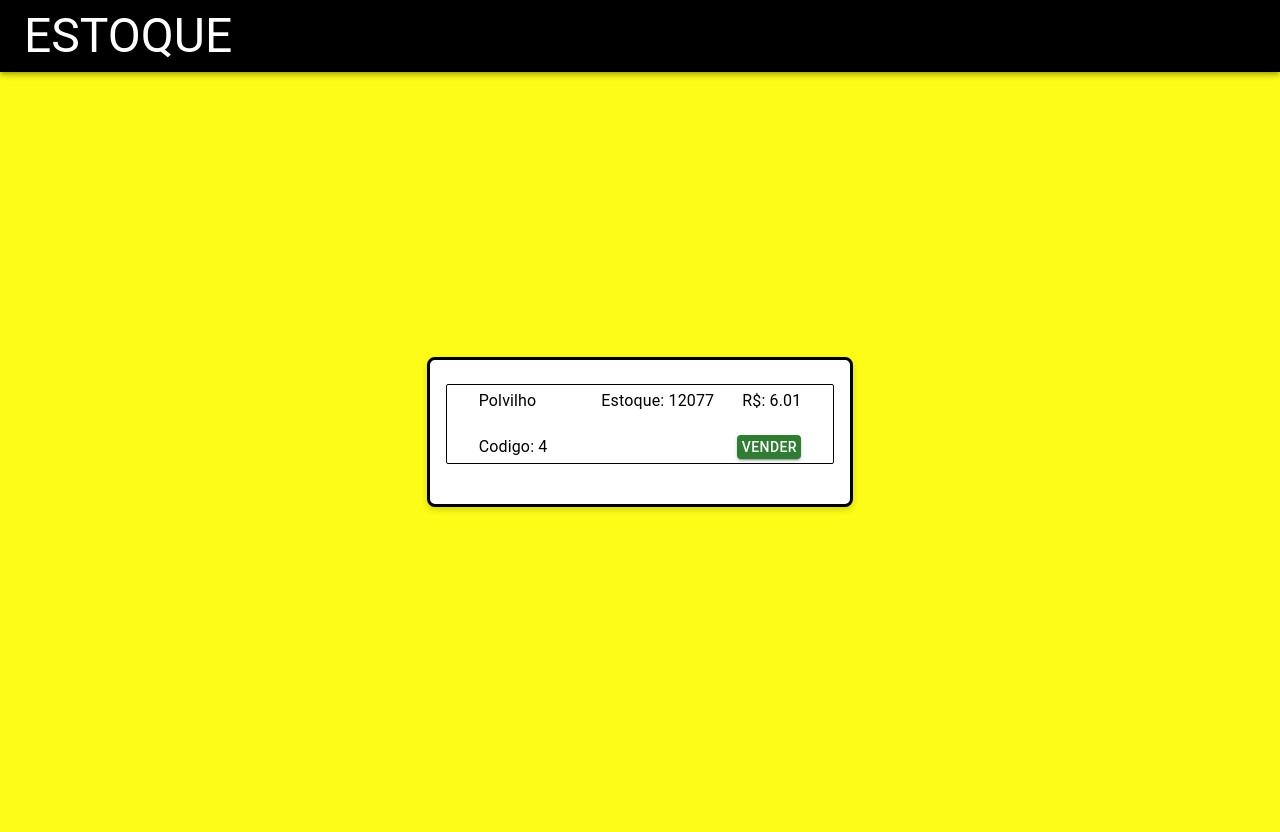
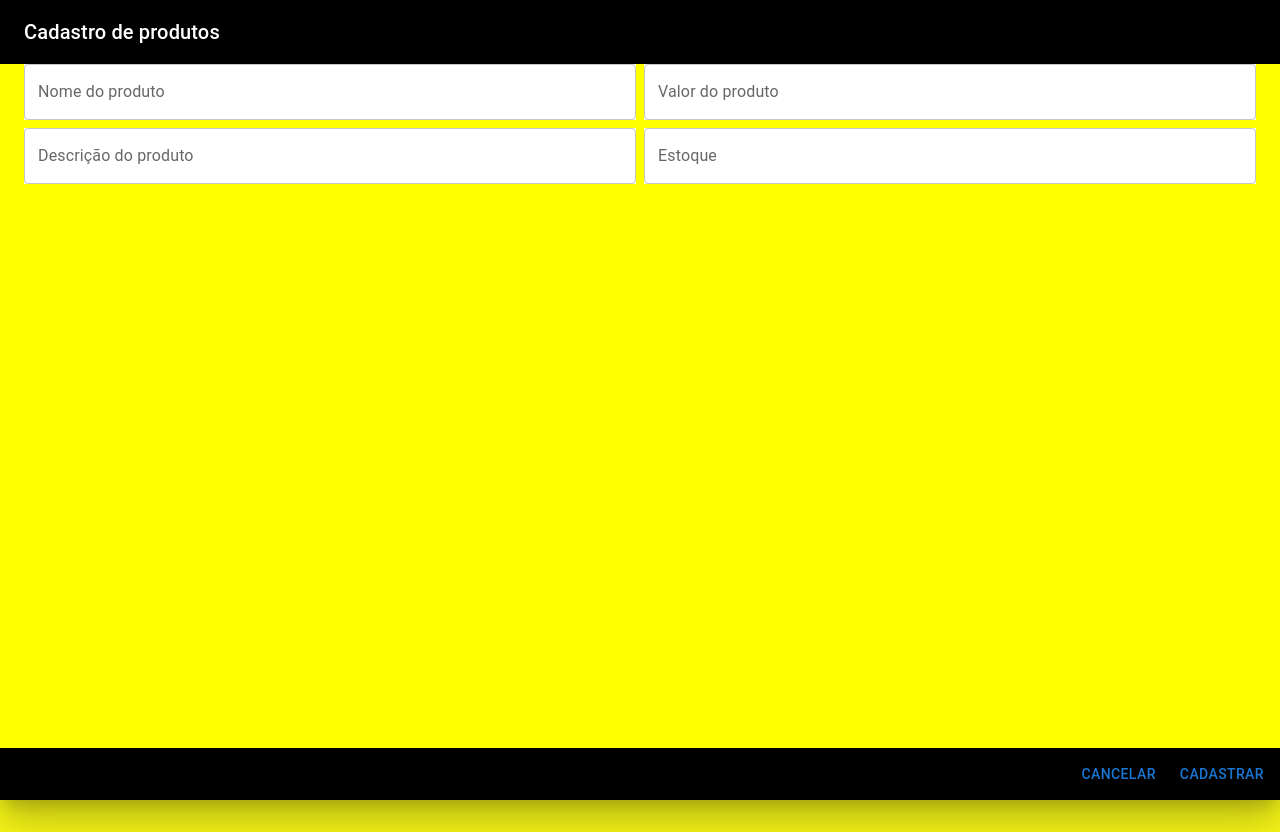
Before and after one commit to sadomoso/EstoqueOnline, a React (Create React App) app: page /Home in a window 1280 px wide. Both pictures are taken after a click on the button "Adicionar". Built offline with nearby package versions, Linux system fonts and the light colour scheme; data requests are answered from the project's data file.

Commit message:
Cadastro de produtos finalizado

```diff
--- a/db.json
+++ b/db.json
@@ -13,15 +13,7 @@
       "ADM": false
     }
   ],
-  "Produtos": [
-    {
-      "id": 4,
-      "NomeProduto": "Polvilho",
-      "ValorBase": 6.01,
-      "Estoque": 12077,
-      "Descricao": "Um belo produto"
-    }
-  ],
+  "Produtos": [],
   "Registro-de-Vendas": [
     {
       "NomeComprador": "felipe",
--- a/src/Components/Menu.js
+++ b/src/Components/Menu.js
@@ -10,8 +10,6 @@ export default function Menu() {
             <Typography variant='h3' display="inline-flex">ESTOQUE</Typography>
           </Grid>
           <Grid item xs={12} md={6} container justifyContent="flex-end">
-            <Button variant='h5' display="inline-flex"></Button>
-            <Button variant='h5' display="inline-flex"></Button>
           </Grid>
         </Grid>
       </Toolbar>
--- a/src/Paginas/Home.js
+++ b/src/Paginas/Home.js
@@ -3,6 +3,9 @@ import { Box, Button, List, ListItem, Typography, Dialog, DialogTitle, DialogCon
 
 import GetProdutos from "../Requisicoes/Get.Produto.Requisicao";
 import putRequisicao from "../Requisicoes/Put.Produto.Requisicao";
+import IconButton from '@mui/material/IconButton';
+import AddIcon from '@mui/icons-material/Add';
+import PostCadastroProdutoRequisicao from "../Requisicoes/Post.Cadastro.Produto.Requisicao";
 
 export default function Home() {
     const [produtos, setProdutos] = useState([]);
@@ -12,6 +15,12 @@ export default function Home() {
     const [nomeComprador, setNomeComprador] = useState(null)
     const [endereco, setEndereco] = useState(null)
     const [telefone, setTelefone] = useState(null)
+
+    const [openPopUpCadastrar, setOpenPopUpCadastrar] = useState(false)
+    const [nomeCadastroProdut, setNomeCadastroProduto] = useState(null)
+    const [estoqueCadastroProduto, setEstoqueCadastroProduto] = useState(null)
+    const [descricaoCadastroProduto, setDescricaoCadastroProduto] = useState(null)
+    const [valorCadastroProduto, setValorCadastroproduto] = useState(null)
 
     useEffect(() => {
         const execucaoProdutos = async () => {
@@ -32,15 +41,18 @@ export default function Home() {
 
     const handleVenderClick = (produto) => {
         // Lógica para vender o produto
-        console.log(`Vendido: ${produto.NomeProduto}`);
         setProdutoSelecionado(produto); // Define o produto selecionado
         setOpenPopup(true); // Abre o popup
     };
+    const handleCadastrarClick = () => {
+        setOpenPopUpCadastrar(true);
+    }
 
     const handleClosePopup = () => {
         setOpenPopup(false); // Fecha o popup
+        setOpenPopUpCadastrar(false)
         window.location.reload();  // Atualiza a página
-      };
+    };
 
 
     return (
@@ -88,11 +100,18 @@ export default function Home() {
                             </ListItem>
                         ))}
                     </List>
+                    <IconButton
+                        color="primary" // Define a cor do ícone como azul
+                        aria-label="Adicionar" // Define um rótulo acessível para o ícone
+                        onClick={() => handleCadastrarClick()}
+                    >
+                        <AddIcon /> {/* Ícone de adição */}
+                    </IconButton>
                 </Box>
             </Grid>
 
             {/* Popup para confirmar a venda */}
-            <Dialog open={openPopup} onClose={handleClosePopup} fullScreen>
+            <Dialog id={'Vender'} open={openPopup} onClose={handleClosePopup} fullScreen>
                 <DialogTitle style={{ backgroundColor: "black", color: "white" }}>Dados da Venda</DialogTitle>
                 <DialogContent style={{ backgroundColor: "yellow" }}>
                     {produtoSelecionado && (
@@ -187,6 +206,68 @@ export default function Home() {
                     </Button>
                 </DialogActions>
             </Dialog>
+            {/* Popup para cadastar Produto */}
+            <Dialog id={"Cadastar"} open={openPopUpCadastrar} onClose={handleClosePopup} fullScreen>
+                <DialogTitle style={{ backgroundColor: "black", color: "white" }}>Cadastro de produtos</DialogTitle>
+                <DialogContent style={{ backgroundColor: "yellow" }}>
+                    <Grid container spacing={1}>
+                        <Grid item xs={12} sm={6}>
+                            <TextField
+                                sx={{ backgroundColor: "white" }}
+                                onChange={(event) => setNomeCadastroProduto(event.target.value)}
+                                variant="outlined"
+                                label="Nome do produto"
+                                fullWidth
+                            />
+                        </Grid>
+                        <Grid item xs={12} sm={6}>
+                            <TextField
+                                sx={{ backgroundColor: "white" }}
+                                onChange={(event) => setValorCadastroproduto(event.target.value)}
+                                variant="outlined"
+                                label="Valor do produto"
+                                fullWidth
+                            />
+                        </Grid>
+                        <Grid item xs={12} sm={6}>
+                            <TextField
+                                sx={{ backgroundColor: "white" }}
+                                onChange={(event) => setDescricaoCadastroProduto(event.target.value)}
+                                variant="outlined"
+                                label="Descrição do produto"
+                                fullWidth
+                            />
+                        </Grid>
+                        <Grid item xs={12} sm={6}>
+                            <TextField
+                                sx={{ backgroundColor: "white" }}
+                                onChange={(event) => setEstoqueCadastroProduto(event.target.value)}
+                                variant="outlined"
+                                label="Estoque"
+                                fullWidth
+                            />
+                        </Grid>
+
+
+                    </Grid>
+
+                </DialogContent>
+                <DialogActions style={{ backgroundColor: "black" }}>
+                    <Button onClick={handleClosePopup} color="primary">
+                        Cancelar
+                    </Button>
+                    <Button
+                        onClick={() => PostCadastroProdutoRequisicao(
+                            nomeCadastroProdut,
+                            valorCadastroProduto,
+                            estoqueCadastroProduto,
+                            descricaoCadastroProduto,
+                            handleClosePopup)}
+                        color="primary"
+                    >Cadastrar</Button>
+                </DialogActions>
+
+            </Dialog>
 
         </Grid >
     );
--- /dev/null
+++ b/src/Requisicoes/Post.Cadastro.Produto.Requisicao.js
@@ -0,0 +1,31 @@
+import axios from "axios";
+
+export default async function PostCadastroProdutoRequisicao(nomeCadastroProdut, valorCadastroProduto, estoqueCadastroProduto, descricaoCadastroProduto, cadastroConfirmadaCallback) {
+    if (nomeCadastroProdut !== null && valorCadastroProduto !== null && descricaoCadastroProduto !== null && estoqueCadastroProduto !== null) {
+        try {
+            const respostaRegistroProduto = await axios.post(`http://localhost:4000/Produtos`, {
+                NomeProduto: nomeCadastroProdut,
+                ValorBase: valorCadastroProduto,
+                Estoque: estoqueCadastroProduto,
+                Descricao: descricaoCadastroProduto
+            });
+            if (respostaRegistroProduto.status === 201) {
+                cadastroConfirmadaCallback();
+                return true;
+
+            } else {
+                return false;
+            }
+        }
+        catch
+        {
+
+            alert("Não foi possivel realizar o registro do produto, contate o suporte!");
+            return false;
+
+        }
+    }
+    else {
+        console.log("nada ok")
+    }
+}
```
